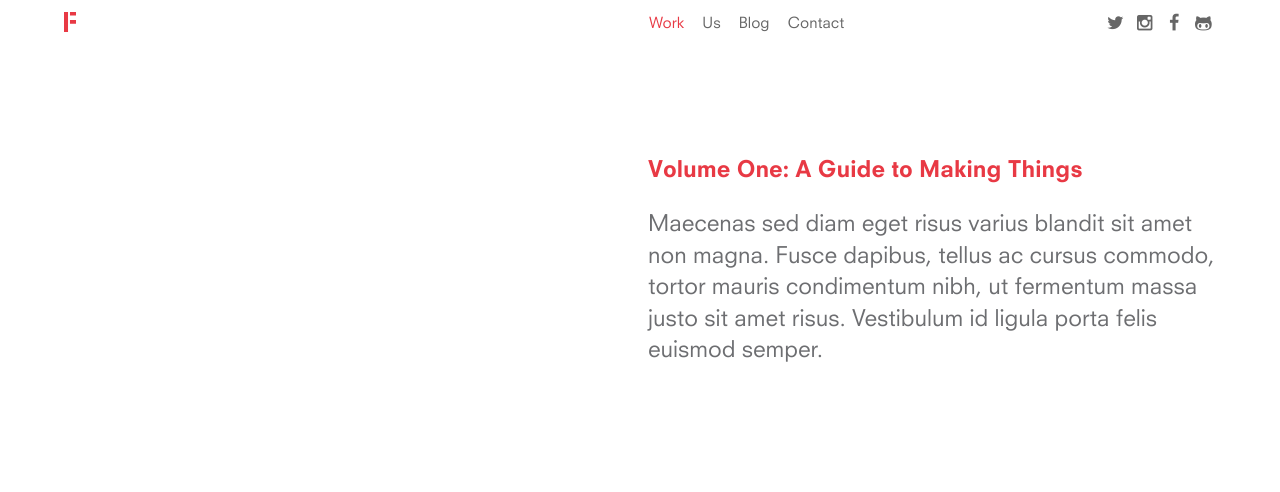
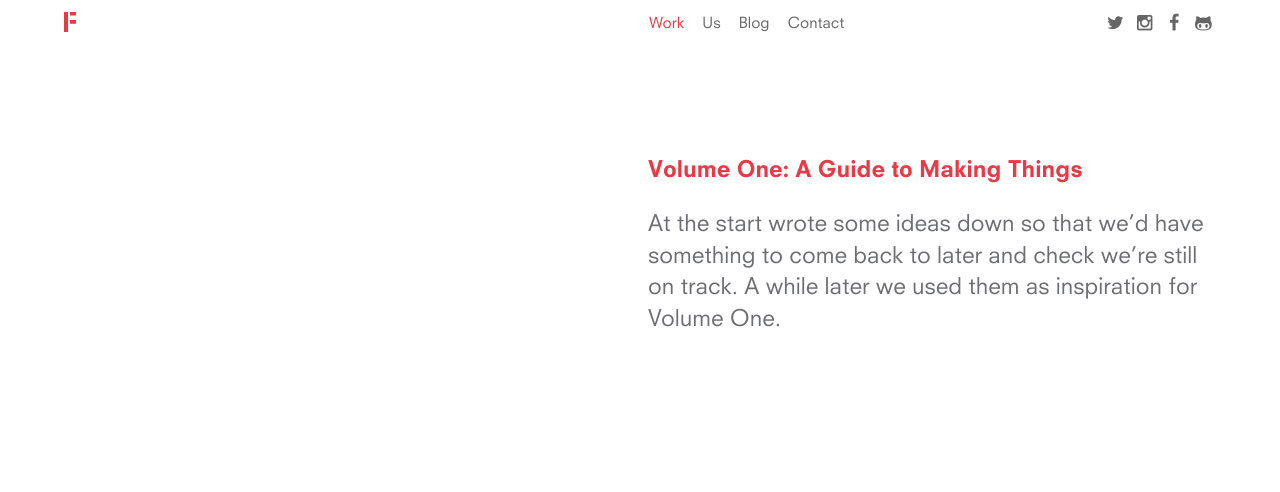
Before and after one commit to EMT/fieldwork-v2, a Jekyll site: the page built from _work/volume-one.html, in a window 1280 px wide and 1400 px high. Shown: the top 492 px of the window. Built offline with Jekyll 4.4.1, drawn with Linux system fonts in a browser that asks for light colours; nearby versions of some CDN libraries; some of the changed text lies outside the part shown; grey boxes are pictures that could not be loaded.

Commit message:
Add temporary text and make some images responsive on 'Volumes'

```diff
--- a/_work/volume-one.html
+++ b/_work/volume-one.html
@@ -17,36 +17,42 @@
 <div class="project-section project-intro wrapper">
 	<div>
 		<h1 class="project-title">{{ page.title }}</h1>
-		<p>Maecenas sed diam eget risus varius blandit sit amet non magna. Fusce dapibus, tellus ac cursus commodo, tortor mauris condimentum nibh, ut fermentum massa justo sit amet risus. Vestibulum id ligula porta felis euismod semper.</p>
+		<p>At the start wrote some ideas down so that we’d have something to come back to later and check we’re still on track. A while later we used them as inspiration for Volume One.</p>
 	</div>
 </div>
 
 <div class="section-full-bleed">
 
 	<div class="grid media-grid media-grid-new">
-			{% responsive_image path: images/volume-one/volumes_header-image.png, alt: "Bosville Site on a monitor" %}
+			{% responsive_image path: images/volume-one/volumes_header-image.png, alt: "Balloons Illustration" %}
 	</div>
 
 	<div class="project-section wrapper">
 		<div>
 			<h2>It’s Complicated</h2>
-			<p>Praesent commodo cursus magna, vel scelerisque nisl consectetur et. Nullam quis risus eget urna mollis ornare vel eu leo. Cras mattis consectetur purus sit amet fermentum. Donec sed odio dui. Donec ullamcorper nulla non metus auctor fringilla. Donec id elit non mi porta gravida at eget metus.</p>
-			<p>Donec sed odio dui. Integer posuere erat a ante venenatis dapibus posuere velit aliquet. Cum sociis natoque penatibus et magnis dis parturient montes, nascetur ridiculus mus. Curabitur blandit tempus porttitor. Vivamus sagittis lacus vel augue laoreet rutrum faucibus dolor auctor. Aenean eu leo quam. Pellentesque ornare sem lacinia quam venenatis vestibulum. Nullam id dolor id nibh ultricies vehicula ut id elit.</p>
+			<p>Volumes is a limited edition print series. Collaborating with talented artists, illustrators, designers, coders and makers, we explore a different subject in each edition. Anything goes, as long as it fits inside an A5 folder.</p>
 		</div>
 	</div>
 
 	<div class="grid media-grid media-grid-new">
-		<div class="grid-item"><img src="{{ site.asseturl }}/images/volume-one/volumes_image-1.png" alt="" /></div>
-		<div class="grid-item"><img src="{{ site.asseturl }}/images/volume-one/volumes_image-2.png" alt="" /></div>
-		<div class="grid-item"><img src="{{ site.asseturl }}/images/volume-one/volumes_image-3.png" alt="" /></div>
-		<div class="grid-item"><img src="{{ site.asseturl }}/images/volume-one/volumes_image-4.png" alt="" /></div>
+		<div class="grid-item">
+			{% responsive_image path: images/volume-one/volumes_image-1.png, alt: "Individual Illustrations" %}
+		</div>
+		<div class="grid-item">
+			{% responsive_image path: images/volume-one/volumes_image-2.png, alt: "Volumes Cover" %}
+		</div>
+		<div class="grid-item">
+			{% responsive_image path: images/volume-one/volumes_image-3.png, alt: "Volumes Website" %}
+		</div>
+		<div class="grid-item">
+			{% responsive_image path: images/volume-one/volumes_image-4.png, alt: "Globe Illustrations" %}
+		</div>
 	</div>
 
 	<div class="project-section wrapper">
 		<div>
 			<h2>It’s Complicated</h2>
-			<p>Praesent commodo cursus magna, vel scelerisque nisl consectetur et. Nullam quis risus eget urna mollis ornare vel eu leo. Cras mattis consectetur purus sit amet fermentum. Donec sed odio dui. Donec ullamcorper nulla non metus auctor fringilla. Donec id elit non mi porta gravida at eget metus.</p>
-			<p>Donec sed odio dui. Integer posuere erat a ante venenatis dapibus posuere velit aliquet. Cum sociis natoque penatibus et magnis dis parturient montes, nascetur ridiculus mus. Curabitur blandit tempus porttitor. Vivamus sagittis lacus vel augue laoreet rutrum faucibus dolor auctor. Aenean eu leo quam. Pellentesque ornare sem lacinia quam venenatis vestibulum. Nullam id dolor id nibh ultricies vehicula ut id elit.</p>
+			<p>A Guide to Making Things is the first (and currently only) in the series. We worked with the brilliant Hey, who interpreted our eight ideas to create illustrations, which we produced as a limited run of 100 sets of postcards, and a companion website with animated versions. The ideas are the guiding principals we wrote when we first started Fieldwork.</p>
 		</div>
 	</div>
 
@@ -59,14 +65,17 @@
 	<div class="project-section wrapper">
 		<div>
 			<h2>It’s Complicated</h2>
-			<p>Praesent commodo cursus magna, vel scelerisque nisl consectetur et. Nullam quis risus eget urna mollis ornare vel eu leo. Cras mattis consectetur purus sit amet fermentum. Donec sed odio dui. Donec ullamcorper nulla non metus auctor fringilla. Donec id elit non mi porta gravida at eget metus.</p>
-			<p>Donec sed odio dui. Integer posuere erat a ante venenatis dapibus posuere velit aliquet. Cum sociis natoque penatibus et magnis dis parturient montes, nascetur ridiculus mus. Curabitur blandit tempus porttitor. Vivamus sagittis lacus vel augue laoreet rutrum faucibus dolor auctor. Aenean eu leo quam. Pellentesque ornare sem lacinia quam venenatis vestibulum. Nullam id dolor id nibh ultricies vehicula ut id elit.</p>
+			<p>This is one of our studio projects—something we do for a combination of fun, honing our skills and team, and self-promotion (in that order).</p>
 		</div>
 	</div>
 
 	<div class="grid media-grid media-grid-new">
-		<div class="grid-item"><img src="{{ site.asseturl }}/images/volume-one/volumes_image-6.png" alt="" /></div>
-		<div class="grid-item"><img src="{{ site.asseturl }}/images/volume-one/volumes_image-7.png" alt="" /></div>
+		<div class="grid-item">
+			{% responsive_image path: images/volume-one/volumes_image-6.png, alt: "Volumes Intro Cover" %}
+		</div>
+		<div class="grid-item">
+			{% responsive_image path: images/volume-one/volumes_image-7.png, alt: "Mobile version of the Volumes Website" %}
+		</div>
 	</div>
 
 	{% include project-footer.html %}
```
